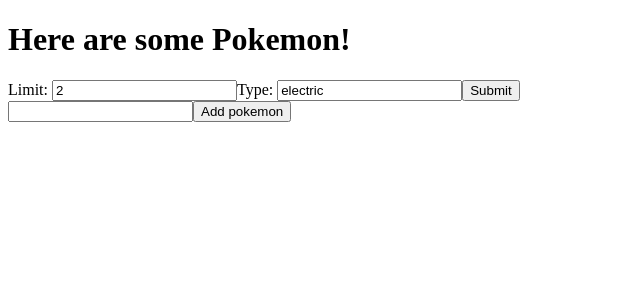
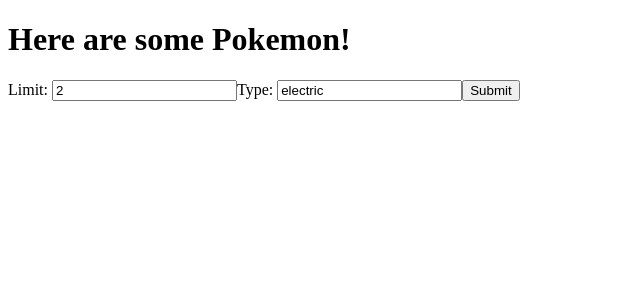
Before and after one commit to brit-martin/week4-day-2-pokemon-lab-walkthrough, a React (Vite) app: page / in a window 1280 px wide. Shown: the top 300 px of the page, without its empty margins (0-640 px from the left). Built offline with nearby package versions, Linux system fonts and the light colour scheme.

Commit message:
removes old button testing code

```diff
--- a/src/App.jsx
+++ b/src/App.jsx
@@ -12,9 +12,7 @@
   const [type, setType] = useState('electric')
 
 
-function handleClick(){
-  setPokemonList([...pokemonList, 'Mewtwo'])
-}
+
 
 function handleLimitChange(event){
 setLimit(event.target.value)
@@ -66,8 +64,7 @@
           return <Card pokemon={element}/>
         })
       }
-      <input></input>
-      <button onClick={handleClick}>Add pokemon</button>
+
     </div>
   )
 }
```
